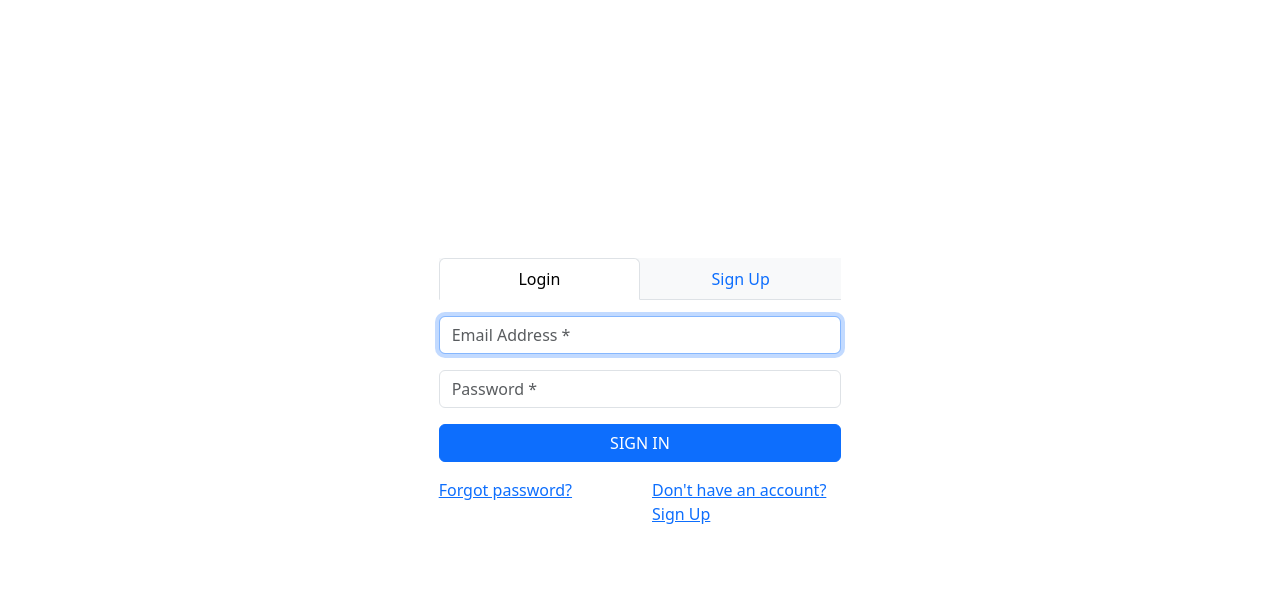
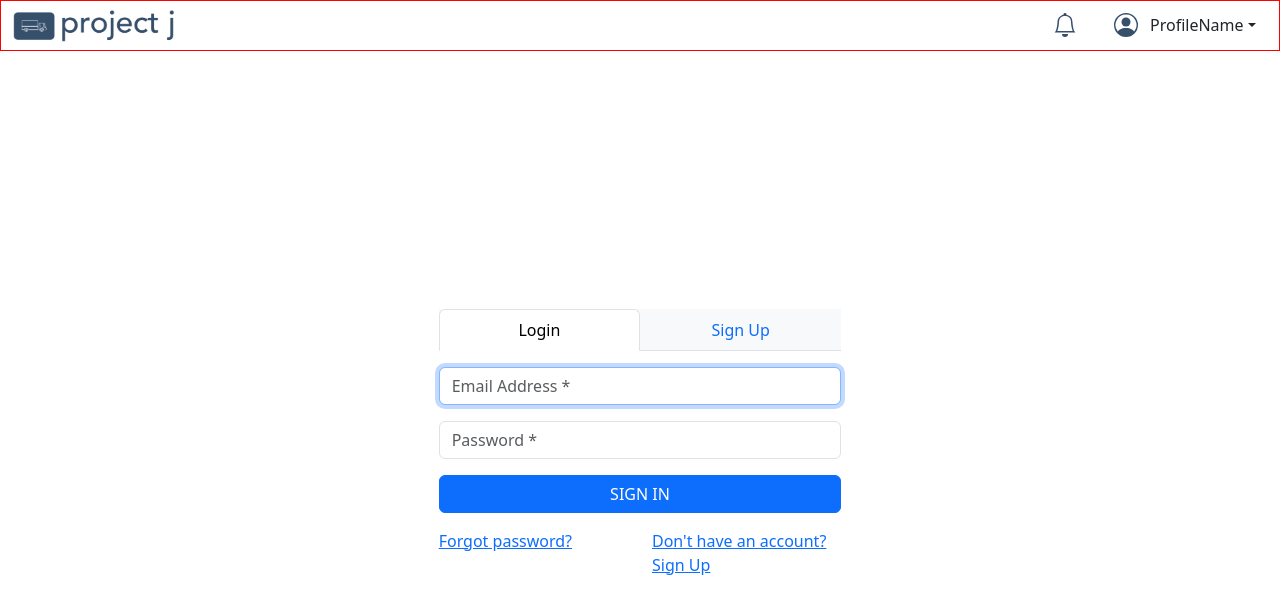
Before and after one commit to azheem-rahman/geco-capstone-frontend, a React (Create React App) app: page / in a window 1280 px wide. Shown: the top 614 px of the page. Built offline with nearby package versions, Linux system fonts and the light colour scheme.

Commit message:
edited navbar component

```diff
--- a/package.json
+++ b/package.json
@@ -9,6 +9,7 @@
     "bootstrap": "^5.3.2",
     "react": "^18.2.0",
     "react-bootstrap": "^2.8.0",
+    "react-bootstrap-icons": "^1.10.3",
     "react-dom": "^18.2.0",
     "react-scripts": "5.0.1",
     "web-vitals": "^2.1.4"
--- a/src/App.js
+++ b/src/App.js
@@ -1,10 +1,10 @@
+import LoginSignUp from "./components/LoginSignUp/LoginSignUp.js";
 import NavBar from "./components/NavBar/NavBar.js";
-import LoginSignUp from "./components/LoginSignUp/LoginSignUp.js";
 
 function App() {
   return (
     <div className="App">
-      {/* <NavBar /> */}
+      <NavBar />
       <LoginSignUp />
     </div>
   );
--- a/src/components/NavBar/NavBar.js
+++ b/src/components/NavBar/NavBar.js
@@ -1,32 +1,68 @@
 import React from "react";
+
 import Container from "react-bootstrap/Container";
 import Nav from "react-bootstrap/Nav";
 import Navbar from "react-bootstrap/Navbar";
+import CapstoneLogo from "../../assets/capstone-logo.png";
+import { Bell, PersonCircle } from "react-bootstrap-icons";
 import NavDropdown from "react-bootstrap/NavDropdown";
 
 const NavBar = () => {
   return (
-    <Navbar expand="lg" className="bg-body-tertiary">
-      <Container>
-        <Navbar.Brand href="#home">React-Bootstrap</Navbar.Brand>
-        <Navbar.Toggle aria-controls="basic-navbar-nav" />
-        <Navbar.Collapse id="basic-navbar-nav">
-          <Nav className="me-auto">
-            <Nav.Link href="#home">Home</Nav.Link>
-            <Nav.Link href="#link">Link</Nav.Link>
-            <NavDropdown title="Dropdown" id="basic-nav-dropdown">
-              <NavDropdown.Item href="#action/3.1">Action</NavDropdown.Item>
-              <NavDropdown.Item href="#action/3.2">
-                Another action
-              </NavDropdown.Item>
-              <NavDropdown.Item href="#action/3.3">Something</NavDropdown.Item>
-              <NavDropdown.Divider />
-              <NavDropdown.Item href="#action/3.4">
-                Separated link
-              </NavDropdown.Item>
-            </NavDropdown>
+    <Navbar
+      className="navbar-static-top"
+      expand="sm"
+      variant="light"
+      style={{ border: "solid 1px red", maxHeight: "10vh" }}
+    >
+      <Container fluid>
+        {/* elements aligned to left of navbar */}
+        <div className="me-auto">
+          {/* Logo */}
+          <Navbar.Brand>
+            <img
+              src={CapstoneLogo}
+              alt="capstone-logo"
+              style={{ maxHeight: "4vh" }}
+            />
+          </Navbar.Brand>
+        </div>
+
+        {/* elements aligned to right of navbar */}
+        <div className="ms-auto">
+          <div className="row d-flex align-items-center">
+            <div className="col-3">
+              {/* Notification Icon -- onClick opens small modal */}
+              <Bell
+                className="m-1"
+                style={{ fontSize: "1.5rem", color: "#364f6b" }}
+              />
+            </div>
+
+            <div className="col-2">
+              {/* User Profile -- onClick opens small modal -- Profile, Log Out */}
+              <PersonCircle
+                className="m-1"
+                style={{ fontSize: "1.5rem", color: "#364f6b" }}
+              />
+            </div>
+
+            <div className="col">
+              <NavDropdown align="end" title="ProfileName">
+                <NavDropdown.Item>Profile</NavDropdown.Item>
+                <NavDropdown.Divider />
+                <NavDropdown.Item>Log Out</NavDropdown.Item>
+              </NavDropdown>
+            </div>
+          </div>
+        </div>
+
+        {/* Menu -- Dashboards -- Different dashboards */}
+        {/* <Navbar.Collapse>
+          <Nav className="ms-auto">
+            <Nav.Link></Nav.Link>
           </Nav>
-        </Navbar.Collapse>
+        </Navbar.Collapse> */}
       </Container>
     </Navbar>
   );
```
Also changed, not shown: src/assets/capstone-logo.png (added), 1 other file (tests, documents, lock files or other folders).
